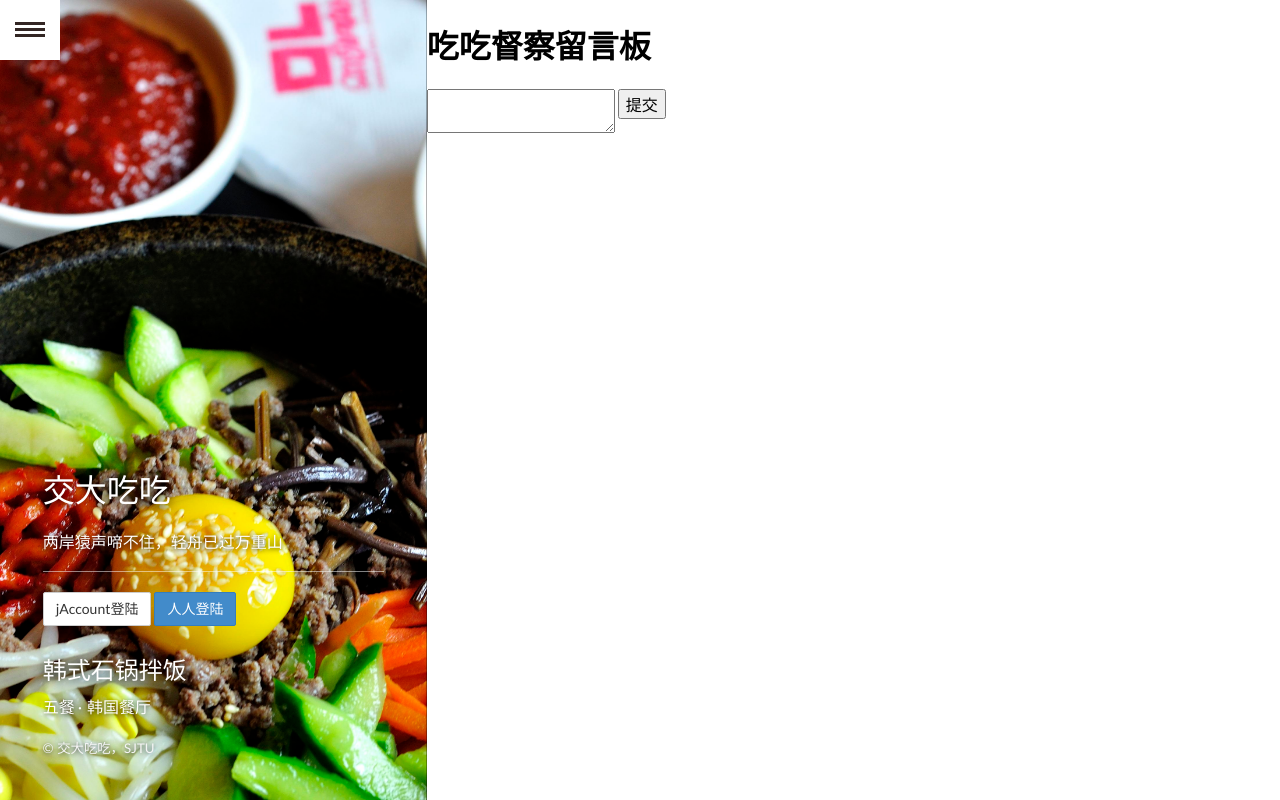
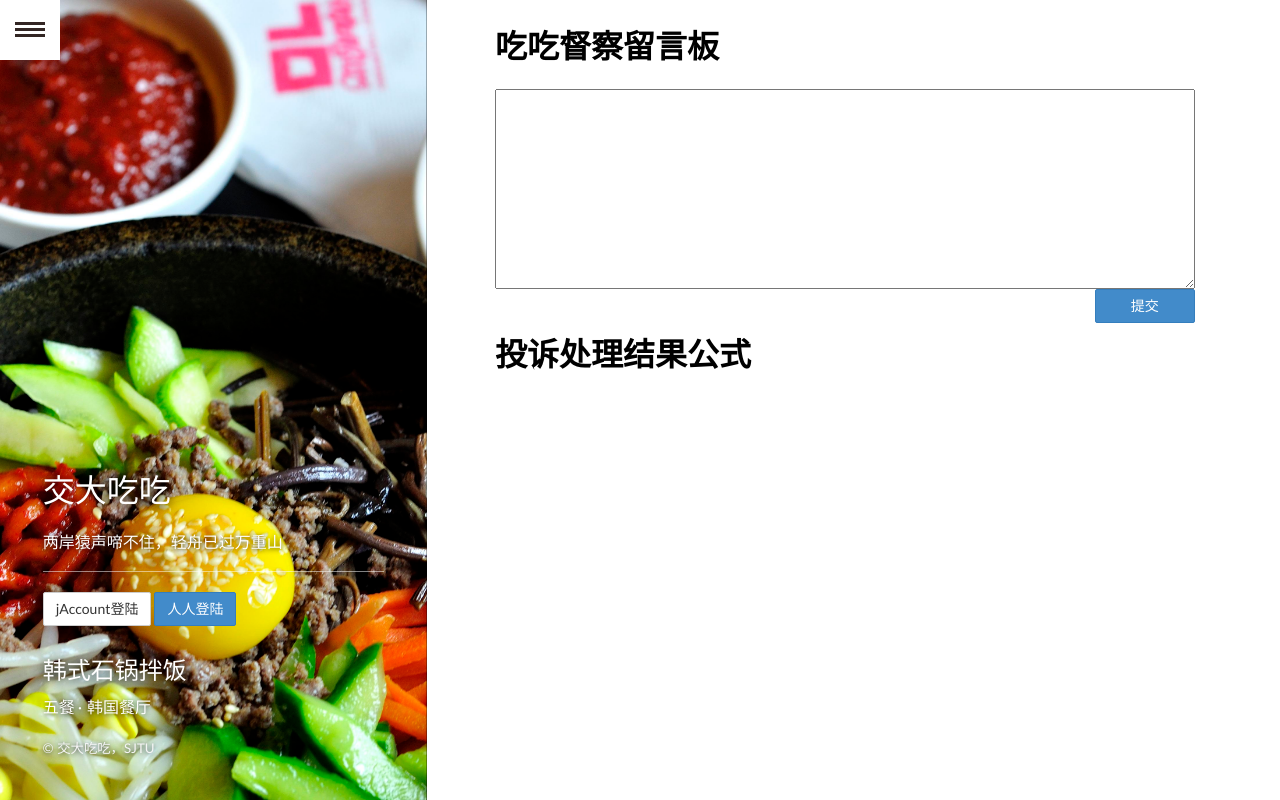
Before and after one commit to YangMann/ChiChiApp_Django, a Django app: page / in a window 1280 px wide. Run offline with Django 3.2, Linux system fonts and the light colour scheme; parts of the project's set-up code (start-up, migrations or seed data) failed here and were passed over.

Commit message:
增加数据库model和简易的一个表单用来测试。

```diff
--- /dev/null
+++ b/assets/css/chichi-form.css
@@ -0,0 +1,17 @@
+.fm-title{
+    padding-left: 8%;
+}
+.fm-comment{
+    padding-left: 8% ;
+    width: 90%;
+}
+
+.fm-comment textarea{
+     width: 100%;
+     height: 200px;
+}
+
+.fm-comment-submit{
+    width: 100px;
+    float: right;
+}
--- a/templates/includes/base.html
+++ b/templates/includes/base.html
@@ -14,6 +14,7 @@
     <link href="/assets/css/chichi-base.css" type="text/css" rel="stylesheet">
     <link href="/assets/css/chichi-common.css" type="text/css" rel="stylesheet">
     <link href="/assets/css/chichi-colors.css" type="text/css" rel="stylesheet">
+    <link href="/assets/css/chichi-form.css" type="text/css" rel="stylesheet">
     {% block head %}{% endblock %}
 </head>
 <body>
--- a/templates/includes/comment-form.html
+++ b/templates/includes/comment-form.html
@@ -1,3 +1,5 @@
+<h1 class="fm-title">吃吃督察留言板</h1>
+
 {% if errors %}
  {% for error in errors %}
    {{ error }}<br>
@@ -7,7 +9,9 @@
 {% if submit %}
     <p>提交成功！</p>
 {% endif %}
-<form action="/result/" method="get">
-    <textarea name="t_content"></textarea>
-    <input type="submit" value="提交" rows="10" cols="50"/>
+
+<form  class="fm-comment" ion="/result/" method="get">
+    <textarea  name="t_content"></textarea>
+    <br>
+    <input  class="bt  bt-primary fm-comment-submit" type="submit" value="提交" rows="10" cols="50"/>
 </form>
--- /dev/null
+++ b/templates/includes/comment-result.html
@@ -0,0 +1 @@
+<h1 class="fm-title">投诉处理结果公式</h1>
--- a/templates/index.html
+++ b/templates/index.html
@@ -7,8 +7,9 @@
         {% include "includes/cover.html" %}
         <section class="u-2-3 wd-wrapper" tabindex="-1">
             <div class="wd-main">
-                <h1>吃吃督察留言板</h1>
                {% include "includes/comment-form.html" %}
+                <br>
+               {% include "includes/comment-result.html" %}
             </div>
         </section>
     </div>
```
